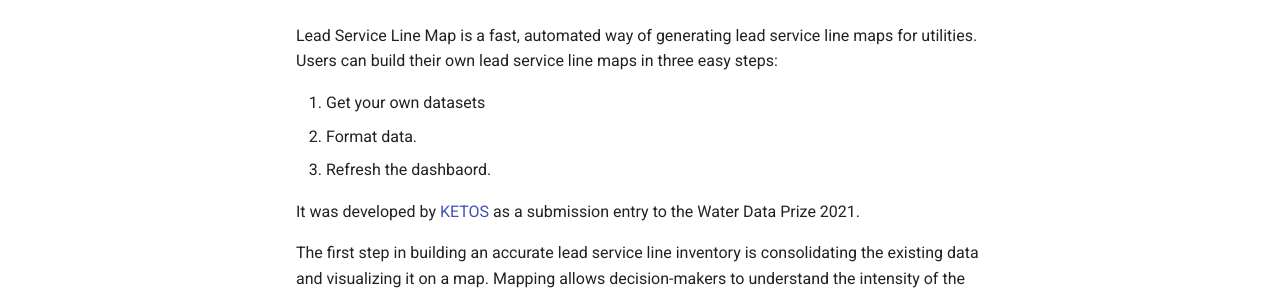
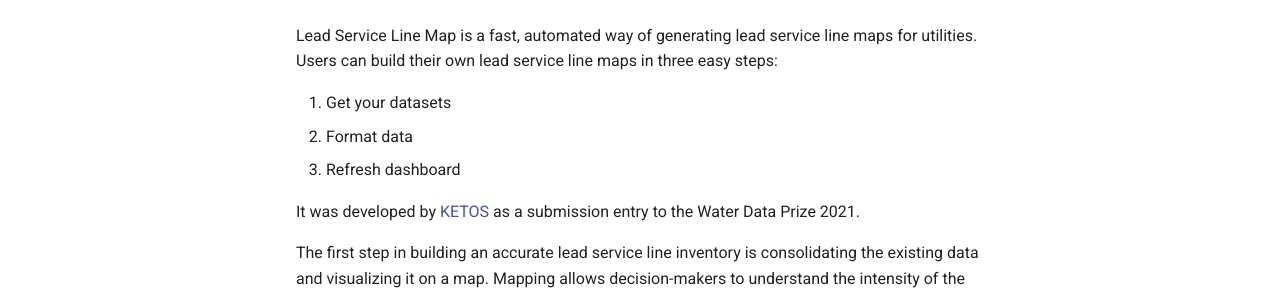
Before and after one commit to kedar-ketos/lead-service-line-map, an MkDocs documentation site: the page built from docs/docs/index.md, in a window 1280 px wide and 900 px high. Shown: the part 388-678 px from the top of the window. Built offline with MkDocs 1.6.1 and Material for MkDocs 9.7.7, drawn with Linux system fonts in a browser that asks for light colours; comment, search, counter and statistics services are not loaded.

```diff
--- a/docs/docs/index.md
+++ b/docs/docs/index.md
@@ -4,9 +4,9 @@
 
 Lead Service Line Map is a fast, automated way of generating lead service line maps for utilities. Users can build their own lead service line maps in three easy steps:
 
-1. Get your own datasets
-2. Format data.
-3. Refresh the dashbaord.
+1. Get your datasets
+2. Format data
+3. Refresh dashboard
 
 It was developed by [KETOS](https://ketos.co) as a submission entry to the Water Data Prize 2021.
 
```
Also changed, not shown: README.md.
